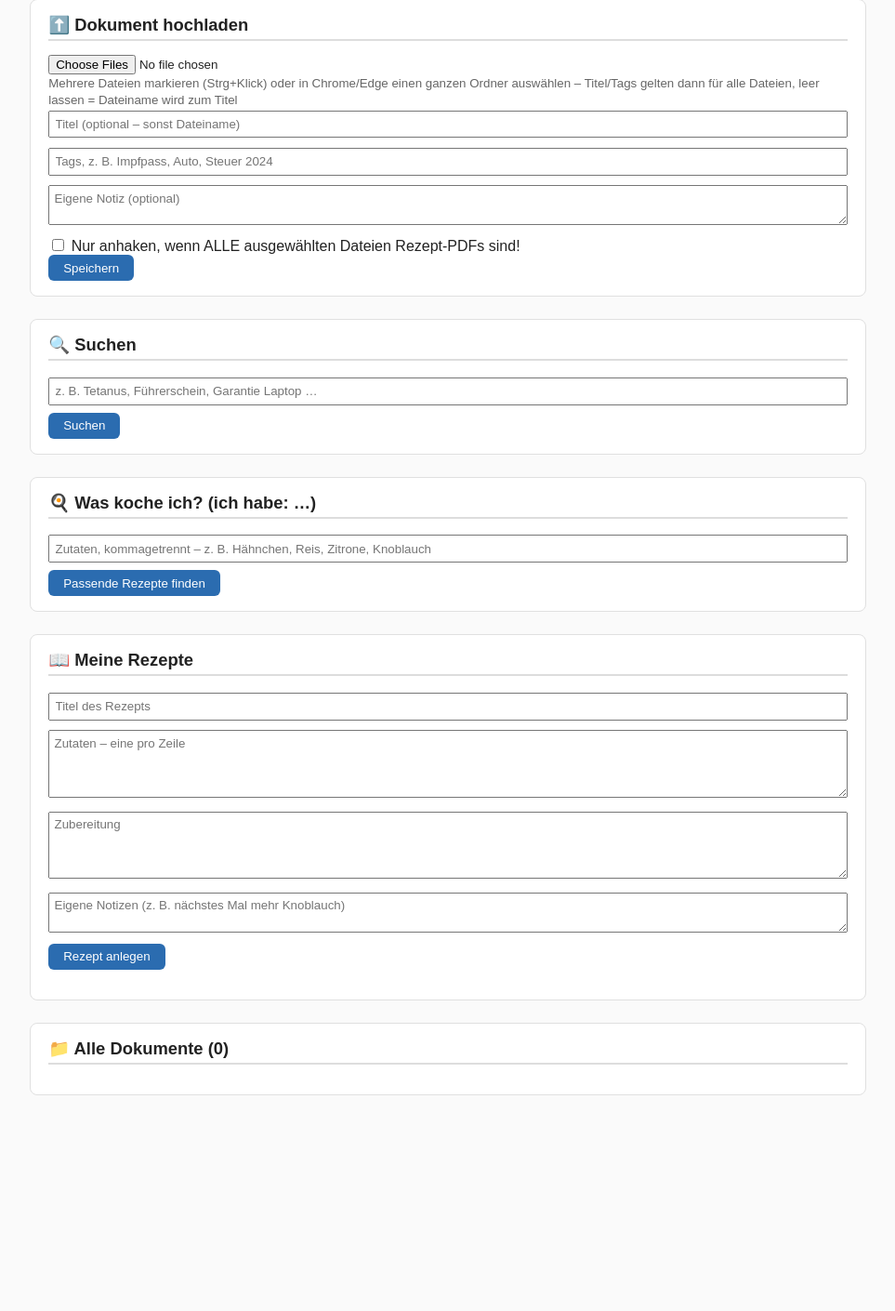
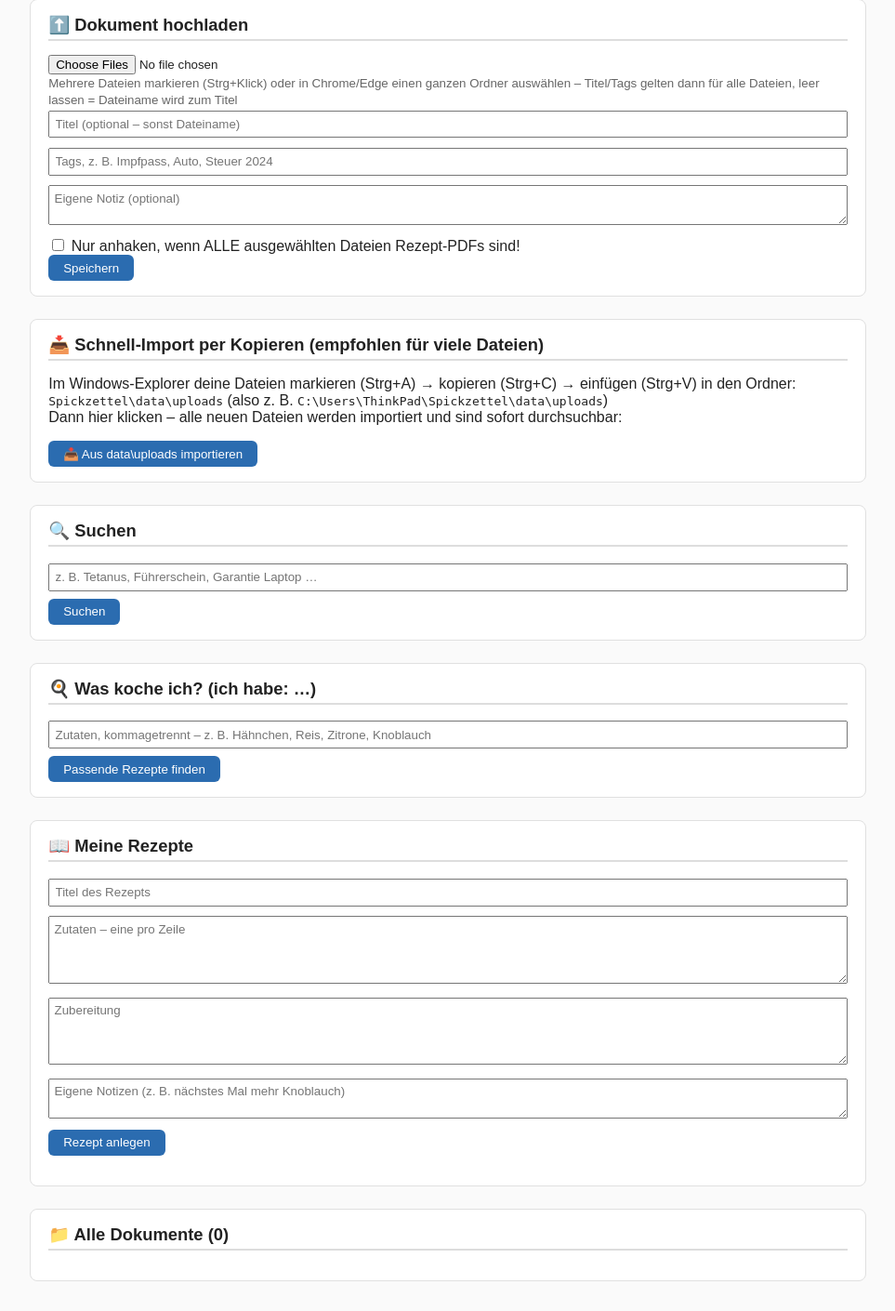
Before and after one commit to tomatulla-avanti/Spickzettel, a FastAPI app: page / in a window 1280 px wide. Shown: the part 80-1490 px from the top of the page at 93% size, without its empty margins (158-1121 px from the left). Before the commit the page ends 1258 px from the top, so only its background shows below. Run offline with FastAPI, Linux system fonts and the light colour scheme; data that the repository does not hold is empty.

Commit message:
Schnell-Import: Dateien per Explorer nach data/uploads kopieren und per Button importieren (kein Datei-Dialog noetig)
Co-authored-by: tomatulla-avanti <tomatulla-avanti@users.noreply.github.com>

```diff
--- a/app/main.py
+++ b/app/main.py
@@ -128,6 +128,31 @@ def upload(
     return RedirectResponse(url="/?uploaded=%d" % saved, status_code=303)
 
 
+@app.post("/import-uploads")
+def import_uploads():
+    conn = db.get_conn()
+    existing = {r[0] for r in conn.execute("SELECT filename FROM documents")}
+    existing |= {r[0] for r in conn.execute("SELECT source FROM recipes")}
+    saved = 0
+    for name in sorted(os.listdir(db.UPLOAD_DIR)):
+        path = os.path.join(db.UPLOAD_DIR, name)
+        if not os.path.isfile(path) or name in existing:
+            continue
+        text = ingest.extract_text(path)
+        now = datetime.now().isoformat(timespec="seconds")
+        conn.execute(
+            "INSERT INTO documents (filename, stored_path, title, tags, note, extracted_text, filetype, created_at) "
+            "VALUES (?,?,?,?,?,?,?,?)",
+            (name, path, name, "", "", text, os.path.splitext(name)[1].lower(), now),
+        )
+        saved += 1
+        print("IMPORT:", name, flush=True)
+    conn.commit()
+    conn.close()
+    print("IMPORT fertig: %d neue Datei(en)" % saved, flush=True)
+    return RedirectResponse(url="/?uploaded=%d" % saved, status_code=303)
+
+
 @app.post("/recipe/add")
 def add_recipe(
     title: str = Form(...),
--- a/templates/index.html
+++ b/templates/index.html
@@ -35,6 +35,14 @@
   <label><input type="checkbox" name="kind" value="rezept"> Nur anhaken, wenn ALLE ausgewählten Dateien Rezept-PDFs sind!</label><br>
   <button type="submit">Speichern</button>
 </form>
+</section>
+
+<section>
+<h2>&#128229; Schnell-Import per Kopieren (empfohlen f&uuml;r viele Dateien)</h2>
+<p>Im Windows-Explorer deine Dateien markieren (Strg+A) &rarr; kopieren (Strg+C) &rarr; einf&uuml;gen (Strg+V) in den Ordner:<br>
+<code>Spickzettel\data\uploads</code> (also z. B. <code>C:\Users\ThinkPad\Spickzettel\data\uploads</code>)<br>
+Dann hier klicken &ndash; alle neuen Dateien werden importiert und sind sofort durchsuchbar:</p>
+<form method="post" action="/import-uploads"><button type="submit">&#128229; Aus data\uploads importieren</button></form>
 </section>
 
 <section>
```
